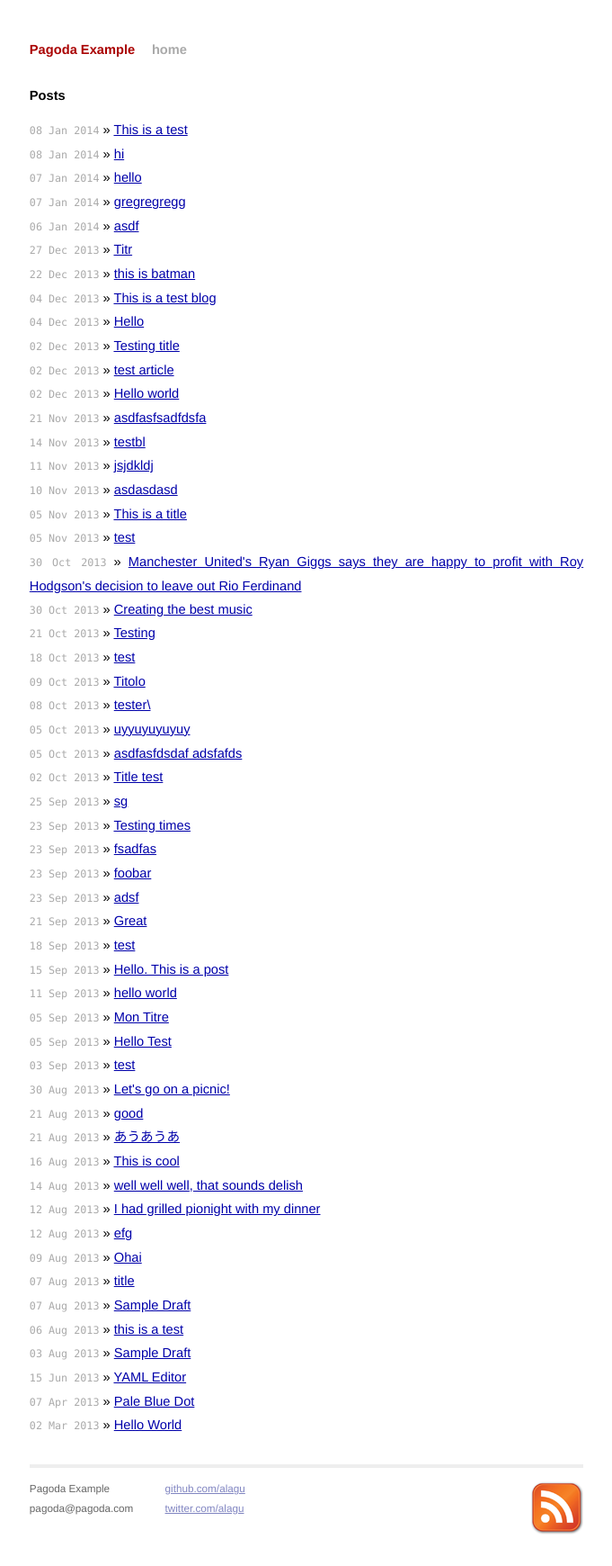
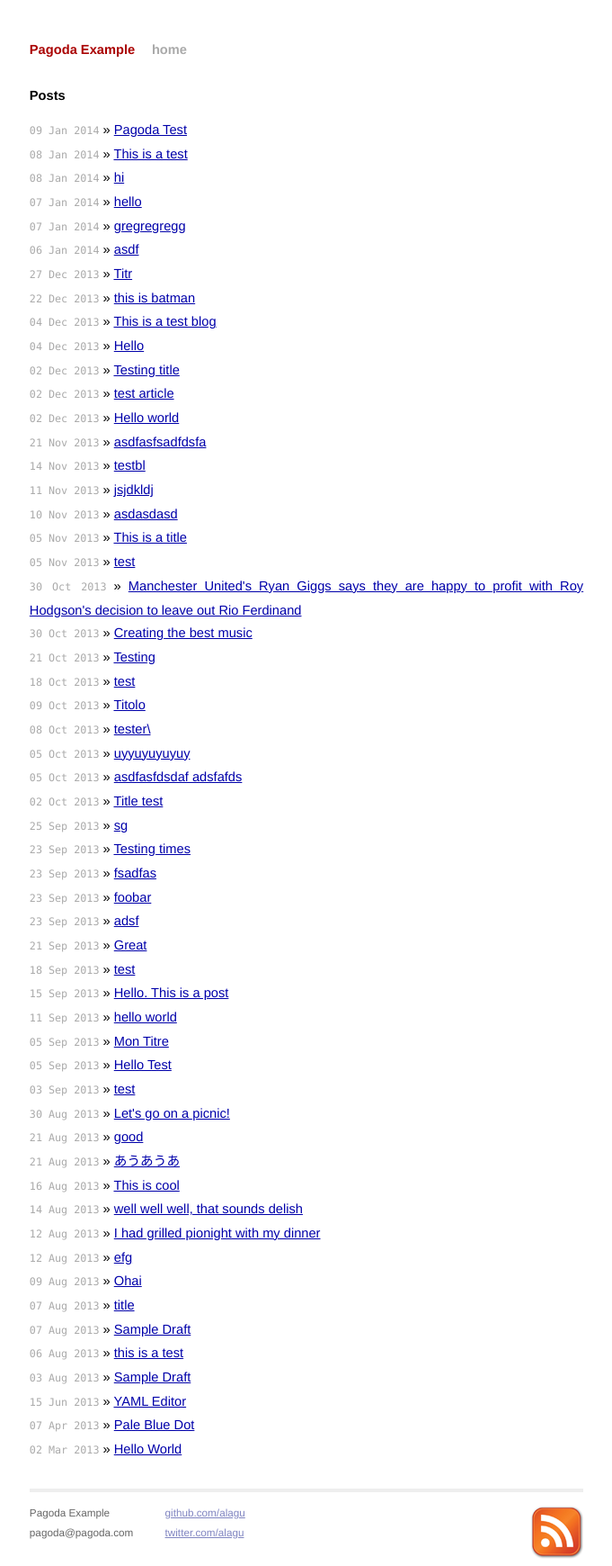
Before and after one commit to alagu/pagoda-demo-blog, a Jekyll site: the page built from index.html, in a window 1280 px wide. Shown: the whole page at 90% size, without its empty margins (299-980 px from the left). Built offline with Jekyll 4.4.1, drawn with Linux system fonts in a browser that asks for light colours; Markdown is read by kramdown in place of the engine named in the settings; before the commit the page ends 1713 px from its top, so only the background shows below that.

Commit message:
Changed 2014-01-09-pagoda-test.md

```diff
--- a/_posts/2014-01-09-pagoda-test.md
+++ b/_posts/2014-01-09-pagoda-test.md
@@ -1,7 +1,8 @@
 ---
 title: Pagoda Test
 layout: post
-published: false
+published: true
+categories: test
 ---
 # A title
 
```
